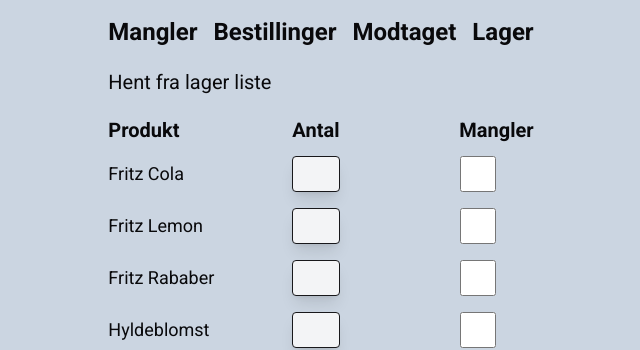
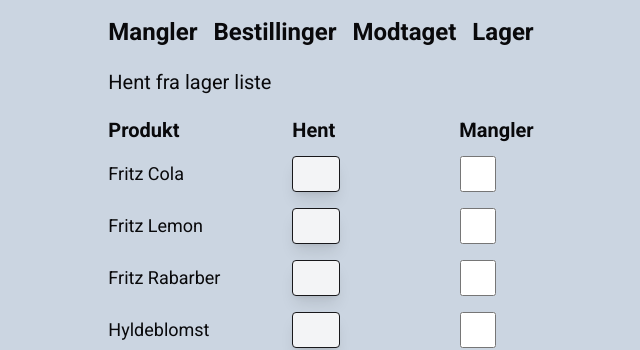
Before and after one commit to nila1010/cafe_bestilling, a Next.js app: page /lager in a window 1280 px wide. Shown: the top 350 px of the page, without its empty margins (319-959 px from the left). Built offline with nearby package versions, Linux system fonts and the light colour scheme; no server answers; the database is empty.

Commit message:
navn input

```diff
--- a/src/app/lager/Inner.tsx
+++ b/src/app/lager/Inner.tsx
@@ -34,7 +34,7 @@
       <div className="flex justify-between text-xl font-bold mt-5">
         <div className="flex gap-14">
           <h2 className="min-w-32">Produkt</h2>
-          <h2>Antal</h2>
+          <h2>Hent</h2>
         </div>
         <h2>Mangler</h2>
       </div>
--- a/src/components/LagerInput.tsx
+++ b/src/components/LagerInput.tsx
@@ -40,6 +40,7 @@
         <p className="min-w-36 text-lg">{item.title}</p>
         <Input
           type="number"
+          inputMode="numeric"
           name={item.title}
           className="w-12 text-center"
         />
--- a/src/lib/lagerliste.ts
+++ b/src/lib/lagerliste.ts
@@ -1,7 +1,7 @@
 export const lagerListe = [
   { title: "Fritz Cola", name: "fritz_cola" },
   { title: "Fritz Lemon", name: "fritz_lemon" },
-  { title: "Fritz Rababer", name: "fritz_rababer" },
+  { title: "Fritz Rabarber", name: "fritz_rababer" },
   { title: "Hyldeblomst", name: "hyldeblomst" },
   { title: "Tranebær", name: "tranebær" },
   { title: "Solbær", name: "solbær" },
```
